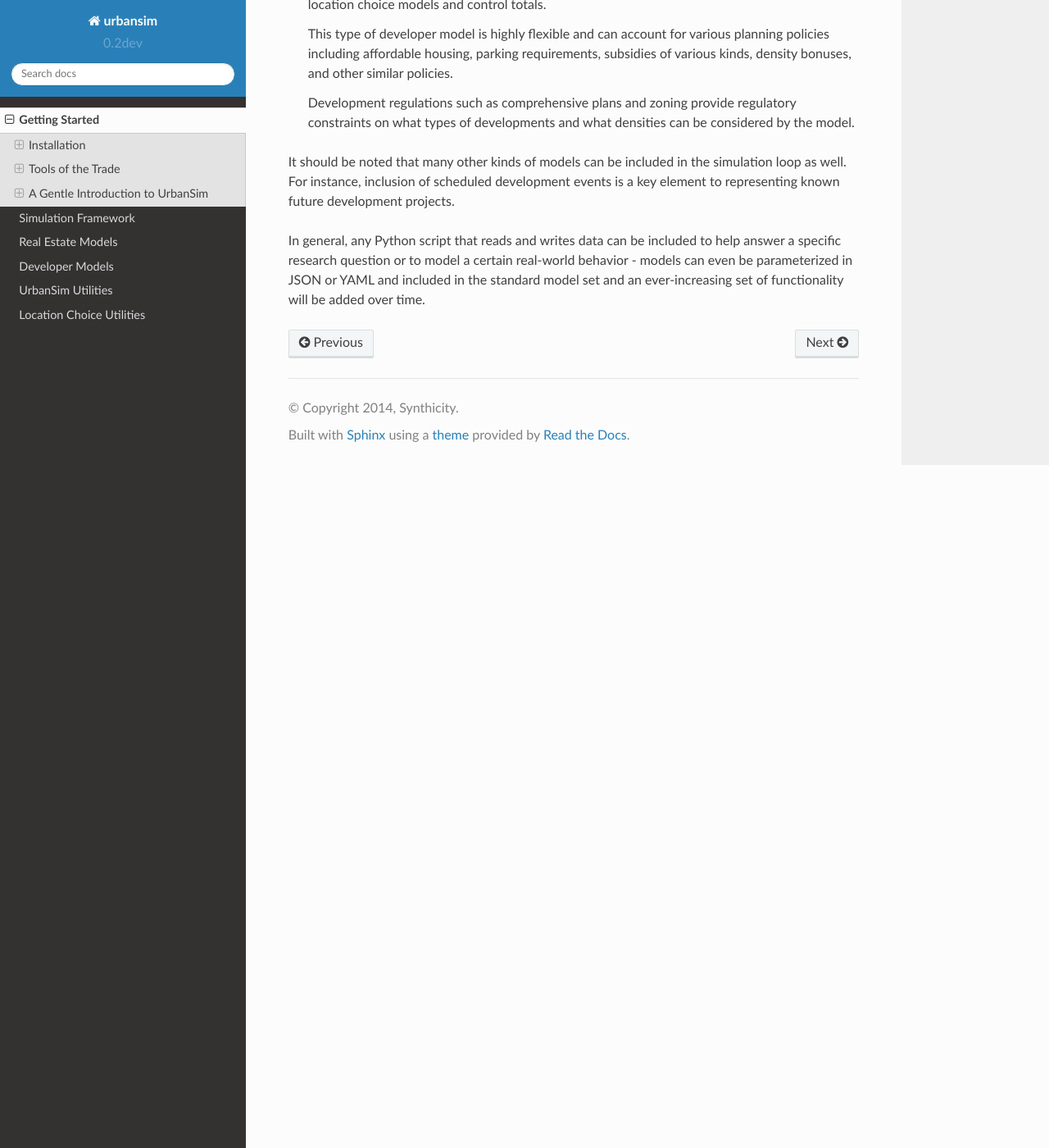
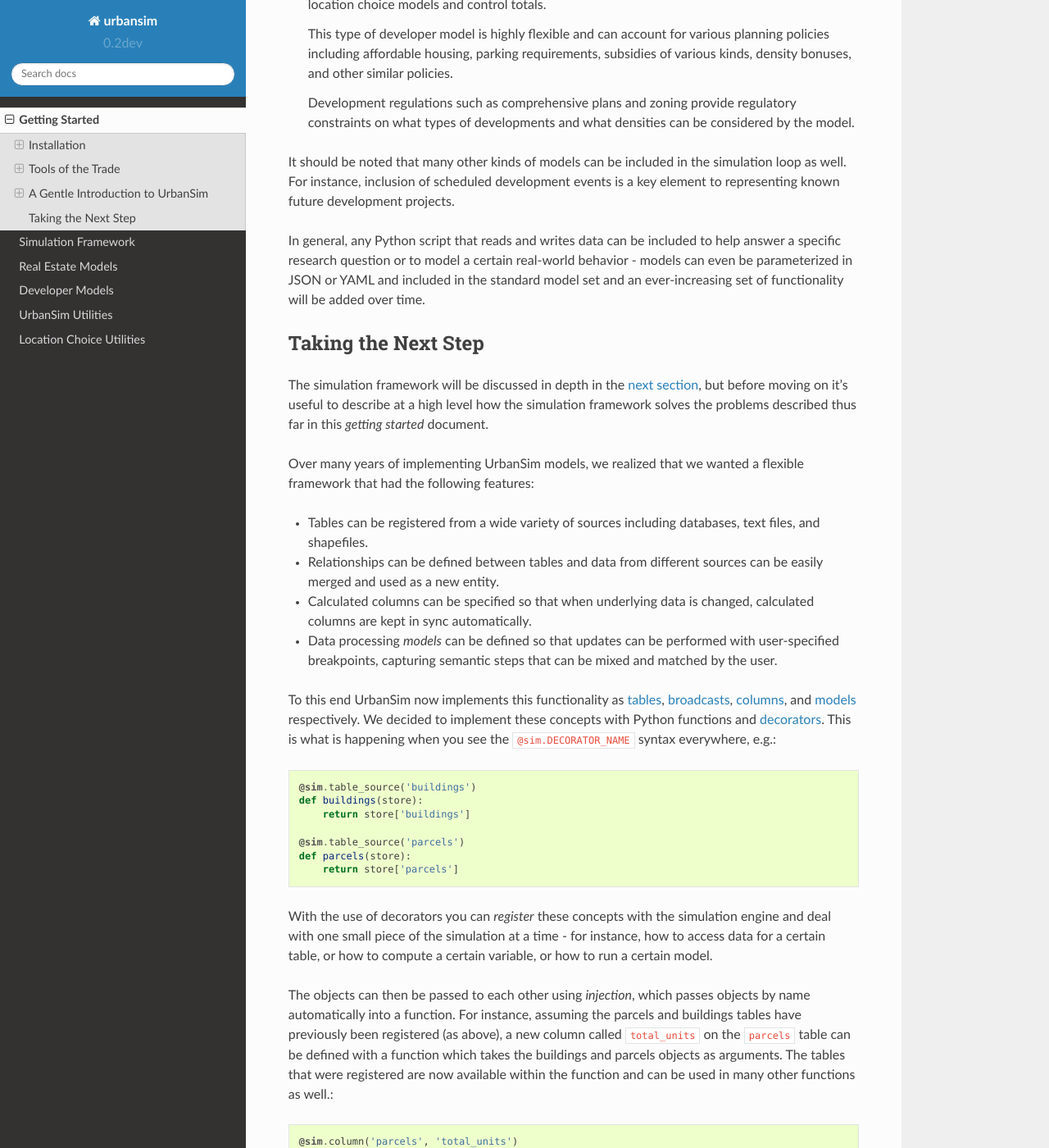
Before and after one commit to UDST/urbansim, a Sphinx documentation site: the page built from docs/gettingstarted.rst, in a window 1280 px wide and 1400 px high, scrolled down 3854 px. Shown: the whole window at 82% size. Built offline with Sphinx 7.4.7 and the Read the Docs theme 2.0.0, drawn with Linux system fonts in a browser that asks for light colours; some of the changed text lies outside the part shown.

Commit message:
adding next steps to the docs

```diff
--- a/docs/gettingstarted.rst
+++ b/docs/gettingstarted.rst
@@ -128,3 +128,39 @@ Some representation of real estate development must be modeled to accurately rep
 It should be noted that many other kinds of models can be included in the simulation loop as well.  For instance, inclusion of scheduled development events is a key element to representing known future development projects.
 
 In general, any Python script that reads and writes data can be included to help answer a specific research question or to model a certain real-world behavior - models can even be parameterized in JSON or YAML and included in the standard model set and an ever-increasing set of functionality will be added over time.
+
+Taking the Next Step
+--------------------
+
+The simulation framework will be discussed in depth in the `next section <sim/index.html>`_, but before moving on it's useful to describe at a high level how the simulation framework solves the problems described thus far in this *getting started* document.
+
+Over many years of implementing UrbanSim models, we realized that we wanted a flexible framework that had the following features:
+
+* Tables can be registered from a wide variety of sources including databases, text files, and shapefiles.
+* Relationships can be defined between tables and data from different sources can be easily merged and used as a new entity.
+* Calculated columns can be specified so that when underlying data is changed, calculated columns are kept in sync automatically.
+* Data processing *models* can be defined so that updates can be performed with user-specified breakpoints, capturing semantic steps that can be mixed and matched by the user.
+
+To this end UrbanSim now implements this functionality as `tables <sim/index.html#tables>`_, `broadcasts <sim/index.html#broadcasts>`_, `columns <sim/index.html#columns>`_, and `models <sim/index.html#models>`_ respectively.  We decided to implement these concepts with Python functions and `decorators <http://thecodeship.com/patterns/guide-to-python-function-decorators/>`_. This is what is happening when you see the ``@sim.DECORATOR_NAME`` syntax everywhere, e.g.: ::
+
+    @sim.table_source('buildings')
+    def buildings(store):
+        return store['buildings']
+
+    @sim.table_source('parcels')
+    def parcels(store):
+        return store['parcels']
+
+With the use of decorators you can *register* these concepts with the simulation engine and deal with one small piece of the simulation at a time - for instance, how to access data for a certain table, or how to compute a certain variable, or how to run a certain model.
+
+The objects can then be passed to each other using *injection*, which passes objects by name automatically into a function.  For instance, assuming the parcels and buildings tables have previously been registered (as above), a new column called ``total_units`` on the ``parcels`` table can be defined with a function which takes the buildings and parcels objects as arguments.  The tables that were registered are now available within the function and can be used in many other functions as well.::
+
+    @sim.column('parcels', 'total_units')
+    def residential_unit_density(buildings, parcels):
+        return buildings.residential_units.groupby(buildings.parcel_id).sum() / parcels.acres
+
+If done well, these functions are limited to just a few lines which implement a very specific piece of functionality, and there will be more detailed examples in the tutorials section.
+
+Note that this approach is inspired by a number of different frameworks (in Python and otherwise) such as `py.test <http://pytest.org/latest/fixture.html#fixture>`_, `flask <http://flask.pocoo.org/>`_, and even web frameworks like `Angular <https://docs.angularjs.org/guide/di>`_.
+
+Note that this is designed to be an *extremely* flexible framework.  Models can be injected into tables, and tables into models, and infinite recursion is possible (this is not suggested!).  Additionally, multiple kinds of decorators can be added to the same file so that a piece of functionality can be separated - for instance, an affordable housing module.  On the other hand, models could be kept together, columns together, and tables together - the organization is up to you.  We hope that this flexibility inspires innovation for specific use cases, but what follows is a set of tutorials that we consider best practices.
```
